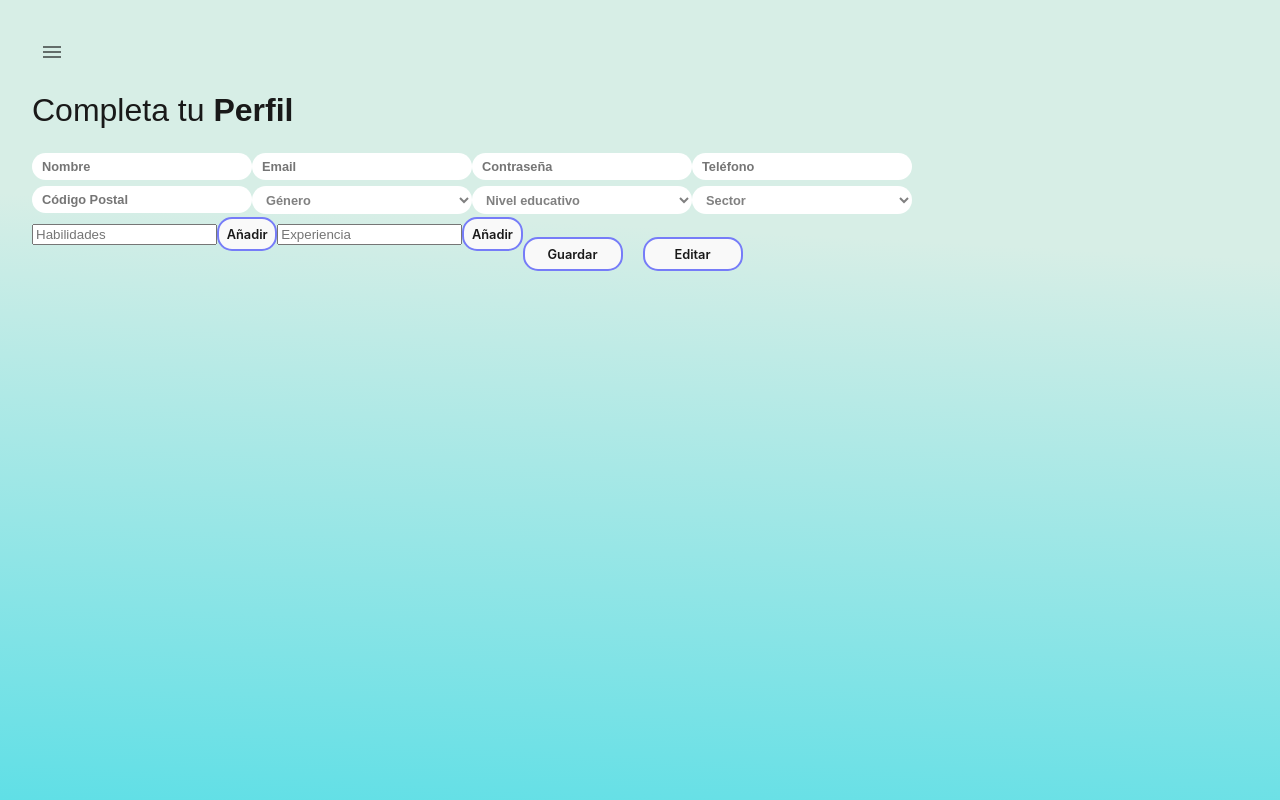
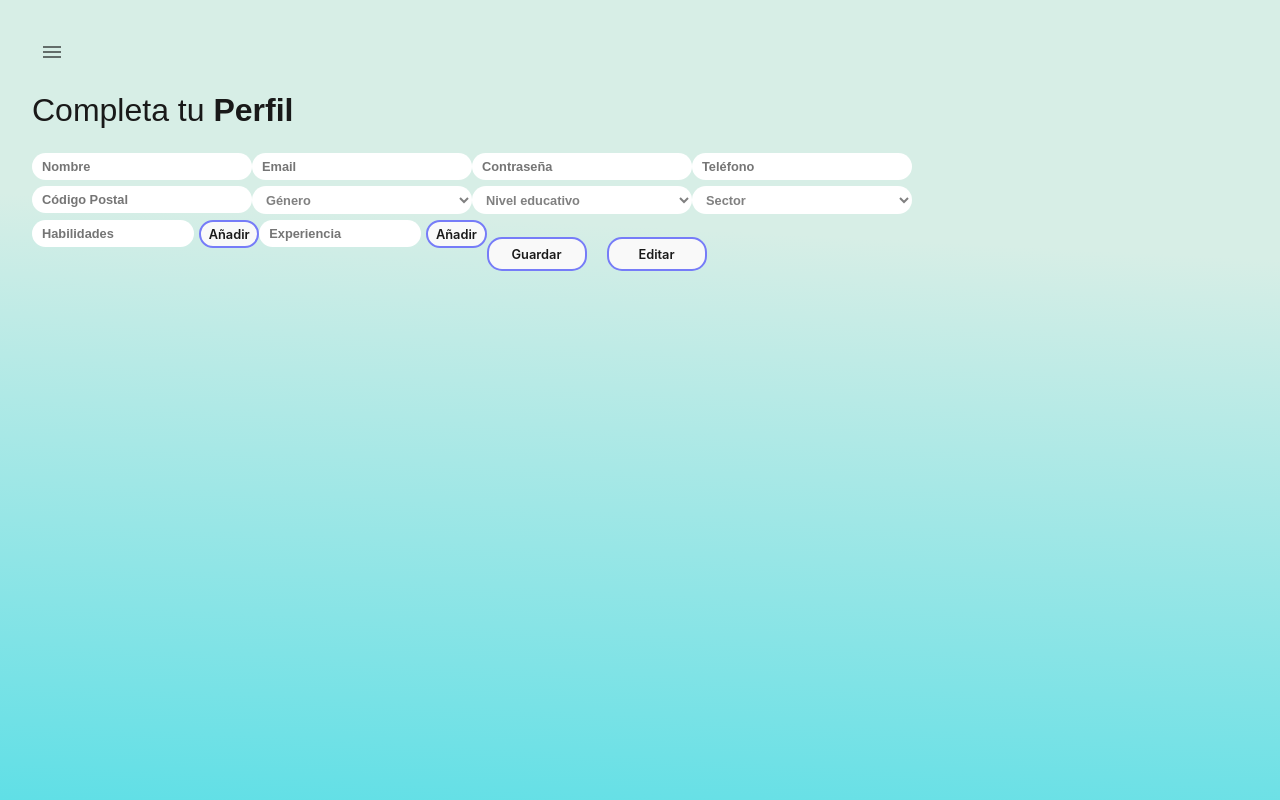
Before and after one commit to IKLANLO/desafioFS_frontend, a React (Vite) app in the folder redux-intro/: page /register/alumnos in a window 1280 px wide. Built offline with nearby package versions, Linux system fonts and the light colour scheme.

Commit message:
actualizacion css registerAlum

```diff
--- a/redux-intro/src/components/Register/RegisterAlum/RegisterAlum.style.scss
+++ b/redux-intro/src/components/Register/RegisterAlum/RegisterAlum.style.scss
@@ -13,7 +13,7 @@
   }
 }
 
-.experiencia-container {
+.input-container {
   display: flex;
 
   &__input {
```
